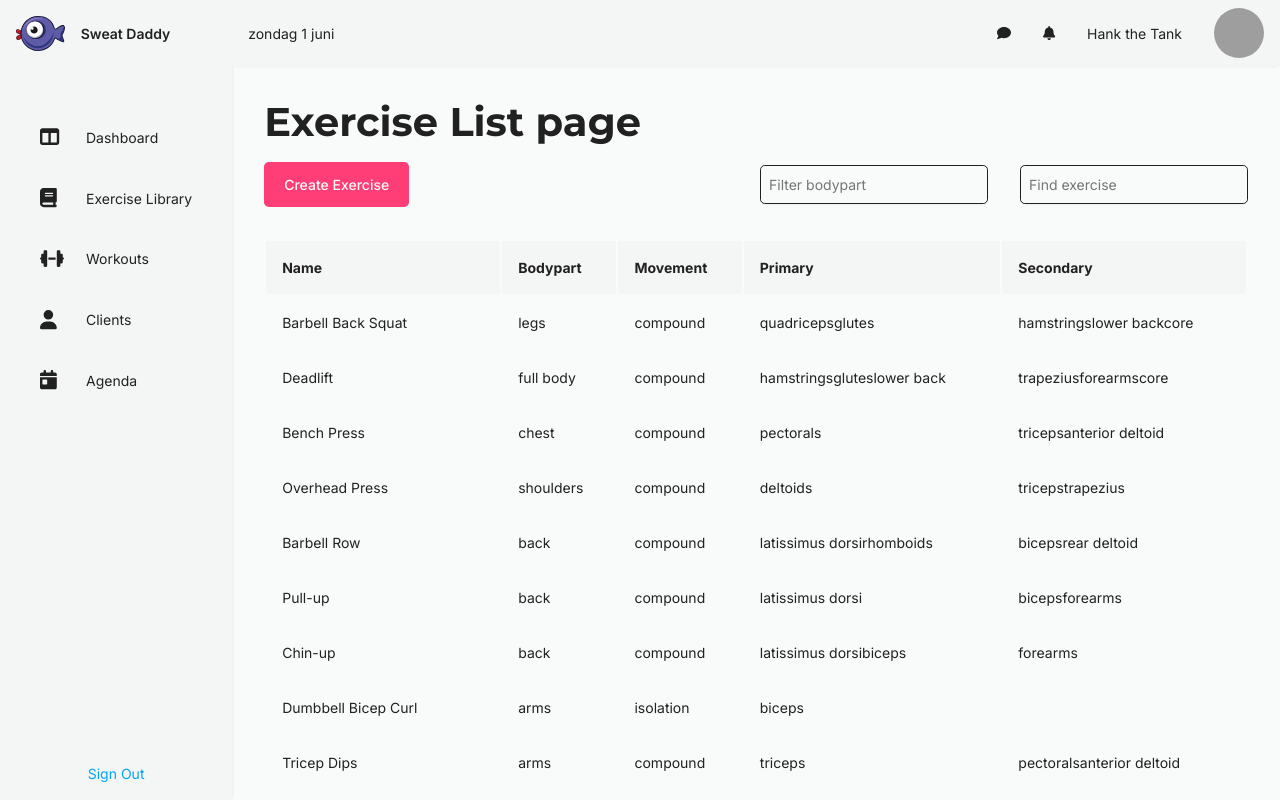
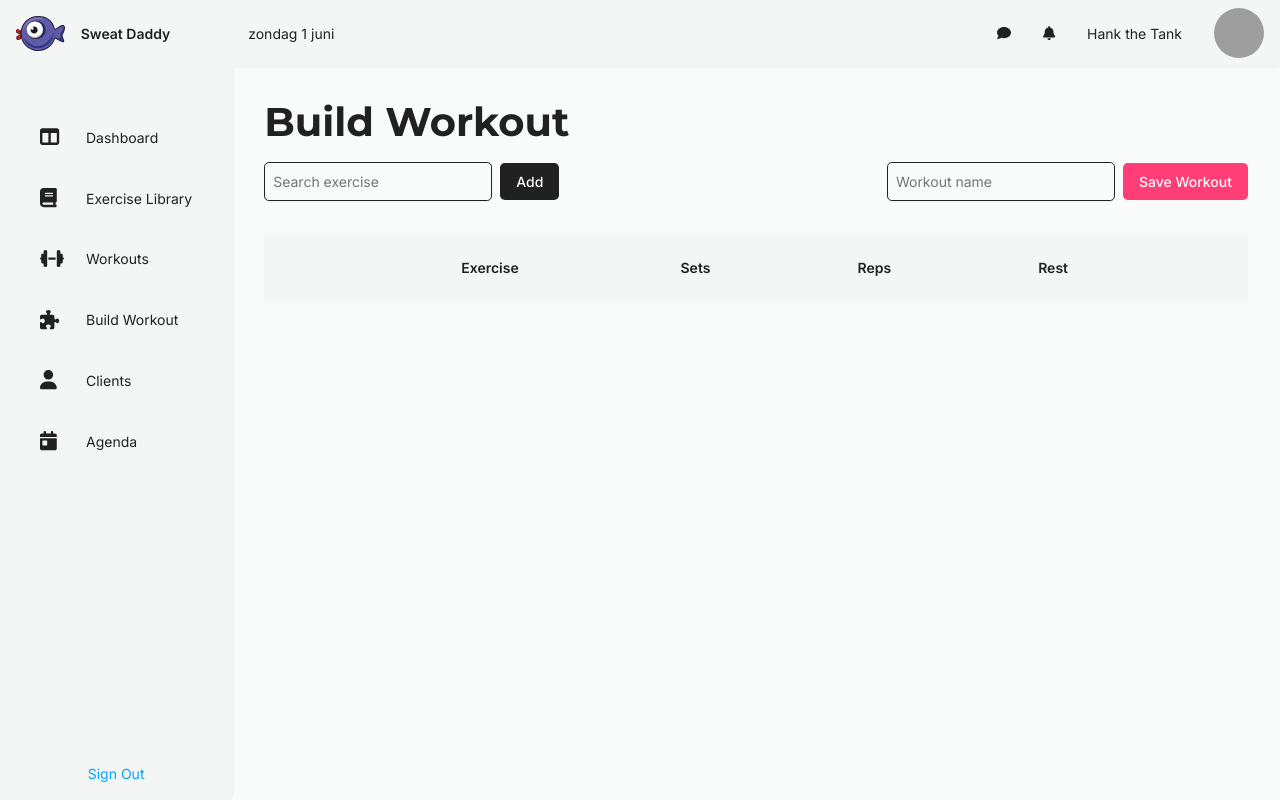
Before and after one commit to sjoerdjansz/eindopdracht-novi-frontend-sjansz, a React (Vite) app: page /workout-builder in a window 1280 px wide. Built offline with nearby package versions, Linux system fonts and the light colour scheme; grey boxes are pictures that could not be loaded.

Commit message:
(feat)minor general in workout builder, exercise list, workouts AND added react router basic NavLinks and router component

```diff
--- a/package.json
+++ b/package.json
@@ -16,7 +16,8 @@
     "@fortawesome/free-solid-svg-icons": "^6.7.2",
     "@fortawesome/react-fontawesome": "^0.2.2",
     "react": "^19.1.0",
-    "react-dom": "^19.1.0"
+    "react-dom": "^19.1.0",
+    "react-router-dom": "^7.6.2"
   },
   "devDependencies": {
     "@eslint/js": "^9.25.0",
--- a/src/App.jsx
+++ b/src/App.jsx
@@ -1,32 +1,15 @@
 // CSS
 import "./App.css";
 
-// Images
-import sweatDaddyHeroImage from "./assets/sweat-daddy-hero-image.png";
+import { BrowserRouter as Router, Routes, Route } from "react-router-dom";
 
-// Pages
-import { Signup } from "./pages/signup/Signup.jsx";
-import { Dashboard } from "./pages/dashboard/Dashboard.jsx";
-import { Clients } from "./pages/clients/Clients.jsx";
-import { Workouts } from "./pages/workouts/Workouts.jsx";
-import { WorkoutBuilder } from "./pages/workoutBuilder/WorkoutBuilder.jsx";
-
-// Layout Component
-import { Layout } from "./layouts/Layout.jsx";
-import { ExerciseList } from "./pages/exerciseList/ExerciseList.jsx";
+import { AppRoutes } from "./routes/AppRoutes.jsx";
 
 function App() {
   return (
-    <>
-      <Layout>
-        {/*<Signup image={sweatDaddyHeroImage} />*/}
-        {/*<Dashboard />*/}
-        {/*<Clients />*/}
-        {/*<Workouts />*/}
-        {/*<WorkoutBuilder />*/}
-        <ExerciseList />
-      </Layout>
-    </>
+    <Router>
+      <AppRoutes />
+    </Router>
   );
 }
 
--- a/src/components/navbar/sidenav/SideNav.jsx
+++ b/src/components/navbar/sidenav/SideNav.jsx
@@ -1,5 +1,7 @@
 import styles from "./SideNav.module.css";
 import appLogo from "../../../assets/sweat-daddy-app-logo.svg";
+
+import { NavLink } from "react-router-dom";
 
 import {
   faTableColumns,
@@ -7,6 +9,7 @@ import {
   faDumbbell,
   faUser,
   faCalendarDay,
+  faPuzzlePiece,
 } from "@fortawesome/free-solid-svg-icons";
 import { FontAwesomeIcon } from "@fortawesome/react-fontawesome";
 
@@ -19,49 +22,57 @@ export function SideNav() {
           <p>Sweat Daddy</p>
         </div>
         <ul className={styles["side-nav__nav-links"]}>
-          <a href="/">
+          <NavLink to="/dashboard">
             <li className={styles["side-nav__link"]}>
               <span>
                 <FontAwesomeIcon icon={faTableColumns} />
               </span>
               Dashboard
             </li>
-          </a>
-          <a href="/">
+          </NavLink>
+          <NavLink to="/exercise-library">
             <li className={styles["side-nav__link"]}>
               <span>
                 <FontAwesomeIcon icon={faBook} />
               </span>
               Exercise Library
             </li>
-          </a>
-          <a href="/">
+          </NavLink>
+          <NavLink to="/workouts">
             <li className={styles["side-nav__link"]}>
               <span>
                 <FontAwesomeIcon icon={faDumbbell} />
               </span>
               Workouts
             </li>
-          </a>
-          <a href="/">
+          </NavLink>
+          <NavLink to="/workout-builder">
+            <li className={styles["side-nav__link"]}>
+              <span>
+                <FontAwesomeIcon icon={faPuzzlePiece} />
+              </span>
+              Build Workout
+            </li>
+          </NavLink>
+          <NavLink to="/clients">
             <li className={styles["side-nav__link"]}>
               <span>
                 <FontAwesomeIcon icon={faUser} />
               </span>
               Clients
             </li>
-          </a>
-          <a href="/">
+          </NavLink>
+          <NavLink to="/agenda">
             <li className={styles["side-nav__link"]}>
               <span>
                 <FontAwesomeIcon icon={faCalendarDay} />
               </span>
               Agenda
             </li>
-          </a>
+          </NavLink>
         </ul>
       </div>
-      <a href="/">Sign Out</a>
+      <NavLink to="/signup">Sign Out</NavLink>
     </nav>
   );
 }
--- a/src/layouts/Layout.jsx
+++ b/src/layouts/Layout.jsx
@@ -1,15 +1,18 @@
 import styles from "./Layout.module.css";
+import { Outlet } from "react-router-dom";
 
 // Components
 import { TopNav } from "../components/navbar/topnav/TopNav.jsx";
 import { SideNav } from "../components/navbar/sidenav/SideNav.jsx";
 
-export function Layout({ children }) {
+export function Layout() {
   return (
     <div className={styles.layout}>
       <TopNav />
       <SideNav />
-      <main className={styles["page-content-container"]}>{children}</main>
+      <main className={styles["page-content-container"]}>
+        <Outlet />
+      </main>
     </div>
   );
 }
--- a/src/pages/exerciseList/ExerciseList.jsx
+++ b/src/pages/exerciseList/ExerciseList.jsx
@@ -6,7 +6,7 @@ import { EXERCISES } from "../../data/exerciseData.js";
 export function ExerciseList() {
   return (
     <div className={styles["exercise-list"]}>
-      <h1>Exercise List page</h1>
+      <h1>Exercise List</h1>
       <section className={styles["exercise-list__controls"]}>
         <div className={styles["exercise-list__controls-input-wrapper"]}>
           <Button
@@ -47,7 +47,7 @@ export function ExerciseList() {
           <tbody>
             {EXERCISES.map((exercise) => {
               return (
-                <tr className={styles["exercise-list__row"]}>
+                <tr key={exercise.id} className={styles["exercise-list__row"]}>
                   <td>{exercise.name}</td>
                   <td>{exercise.bodyPart}</td>
                   <td>{exercise.movement}</td>
--- a/src/pages/workoutBuilder/WorkoutBuilder.jsx
+++ b/src/pages/workoutBuilder/WorkoutBuilder.jsx
@@ -124,6 +124,7 @@ export function WorkoutBuilder() {
   return (
     <div className={styles["workout-builder"]}>
       <h1>Build Workout</h1>
+
       {workoutName && <p>Name: {workoutName}</p>}
 
       {/* Hier werkt de CSS styling van de search controls goed. Input beweegt mee obv de CSS,
@@ -148,11 +149,12 @@ export function WorkoutBuilder() {
               handleExerciseSearch(EXERCISES);
             }}
           />
+          {notFoundError && (
+            <span className={styles["exercise-not-found-error"]}>
+              {notFoundError}
+            </span>
+          )}
         </div>
-        <span className={styles["exercise-not-found-error"]}>
-          {notFoundError}
-        </span>
-
         <div className={styles["workout-builder__controls-input-wrapper"]}>
           <InputField
             type="text"
--- a/src/pages/workoutBuilder/WorkoutBuilder.module.css
+++ b/src/pages/workoutBuilder/WorkoutBuilder.module.css
@@ -23,11 +23,11 @@
   flex-direction: row;
 }
 
-.workout__table * {
-  margin: 0;
-  padding: 0;
-  font-weight: normal;
-}
+/*.workout__table * {*/
+/*  margin: 0;*/
+/*  padding: 0;*/
+/*  font-weight: normal;*/
+/*}*/
 
 .workout__table {
   width: 100%;
@@ -56,4 +56,8 @@
 .exercise-not-found-error {
   color: var(--color-warning);
   font-weight: 500;
+  width: 175px;
+  text-align: center;
+  border-radius: 0.3rem;
+  text-wrap: nowrap;
 }
--- a/src/pages/workouts/Workouts.jsx
+++ b/src/pages/workouts/Workouts.jsx
@@ -52,7 +52,7 @@ export function Workouts() {
   return (
     <div className={styles.workouts}>
       <div className={styles["workouts__title-container"]}>
-        <h1>Workouts page</h1>
+        <h1>Workouts</h1>
         <Button
           buttonType="primary"
           buttonSize="medium"
--- /dev/null
+++ b/src/routes/AppRoutes.jsx
@@ -0,0 +1,23 @@
+import { Routes, Route } from "react-router-dom";
+import { Signup } from "../pages/signup/Signup.jsx";
+import { Layout } from "../layouts/Layout.jsx";
+import { Dashboard } from "../pages/dashboard/Dashboard.jsx";
+import { Clients } from "../pages/clients/Clients.jsx";
+import { Workouts } from "../pages/workouts/Workouts.jsx";
+import { WorkoutBuilder } from "../pages/workoutBuilder/WorkoutBuilder.jsx";
+import { ExerciseList } from "../pages/exerciseList/ExerciseList.jsx";
+
+export function AppRoutes() {
+  return (
+    <Routes>
+      <Route path="/signup" element={<Signup />} />
+      <Route path="/" element={<Layout />}>
+        <Route path="/dashboard" element={<Dashboard />} />
+        <Route path="/clients" element={<Clients />} />
+        <Route path="/workouts" element={<Workouts />} />
+        <Route path="/workout-builder" element={<WorkoutBuilder />} />
+        <Route path="/exercise-library" element={<ExerciseList />} />
+      </Route>
+    </Routes>
+  );
+}
```
Also changed, not shown: 1 other file (tests, documents, lock files or other folders).
